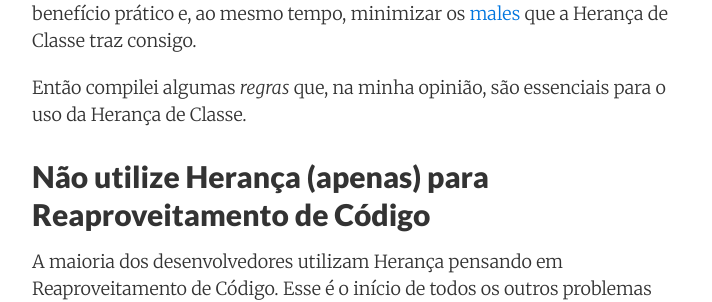
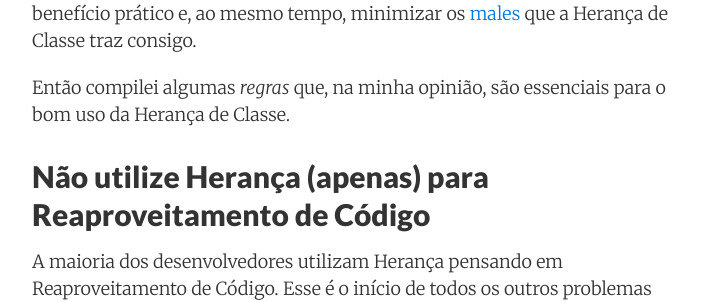
Before and after one commit to mdbs99/opp, a Jekyll site: the page built from _posts/2017-03-06-como-utilizar-heranca-apropriadamente.md, in a window 1280 px wide and 900 px high, scrolled down 1317 px. Shown: the part 184-486 px from the top of the window, without its empty margins (278-990 px from the left). Built offline with Jekyll 4.4.1, drawn with Linux system fonts in a browser that asks for light colours; comment, search, counter and statistics services are not loaded; some of the changed text lies outside the part shown.

Commit message:
new post

```diff
--- a/_posts/2017-03-06-como-utilizar-heranca-apropriadamente.md
+++ b/_posts/2017-03-06-como-utilizar-heranca-apropriadamente.md
@@ -41,7 +41,7 @@ Então qual o motivo para escrever artigo?
 
 A Herança de Classe é uma ferramenta e, como tal, está disponível para ser utilizada. Se você conseguir fazer isso apropriadamente, poderia obter algum benefício prático e, ao mesmo tempo, minimizar os [males]({% post_url 2016-05-23-heranca-pode-ser-o-mal-da-orientacao-a-objetos-parte-1 %}#os-males) que a Herança de Classe traz consigo.
 
-Então compilei algumas *regras* que, na minha opinião, são essenciais para o uso da Herança de Classe.
+Então compilei algumas *regras* que, na minha opinião, são essenciais para o bom uso da Herança de Classe.
 
 ## Não utilize Herança (apenas) para Reaproveitamento de Código {#reaproveitamento-de-codigo}
 
```
Also changed, not shown: other parts of _posts/2017-03-06-como-utilizar-heranca-apropriadamente.md (+1 -1 lines).
